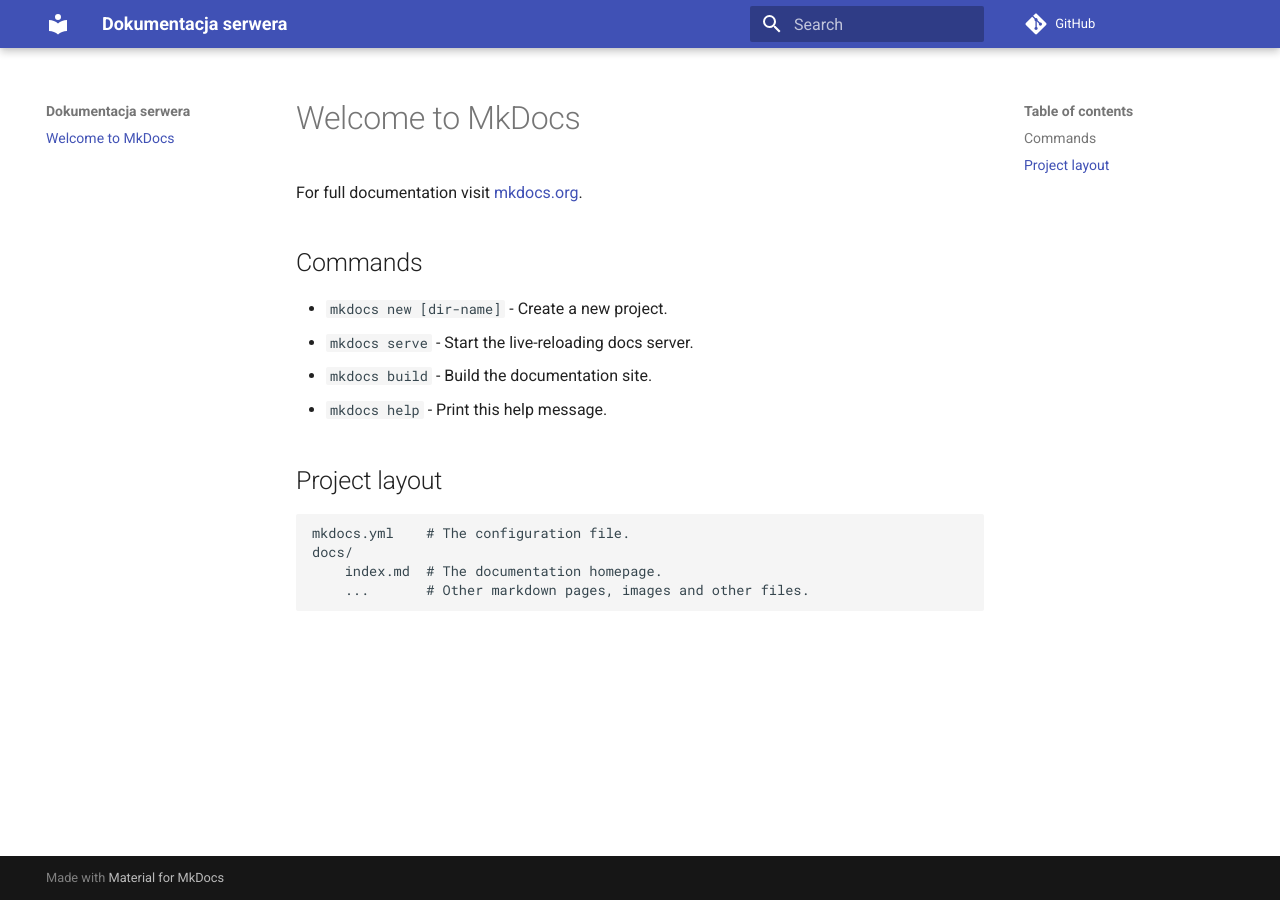
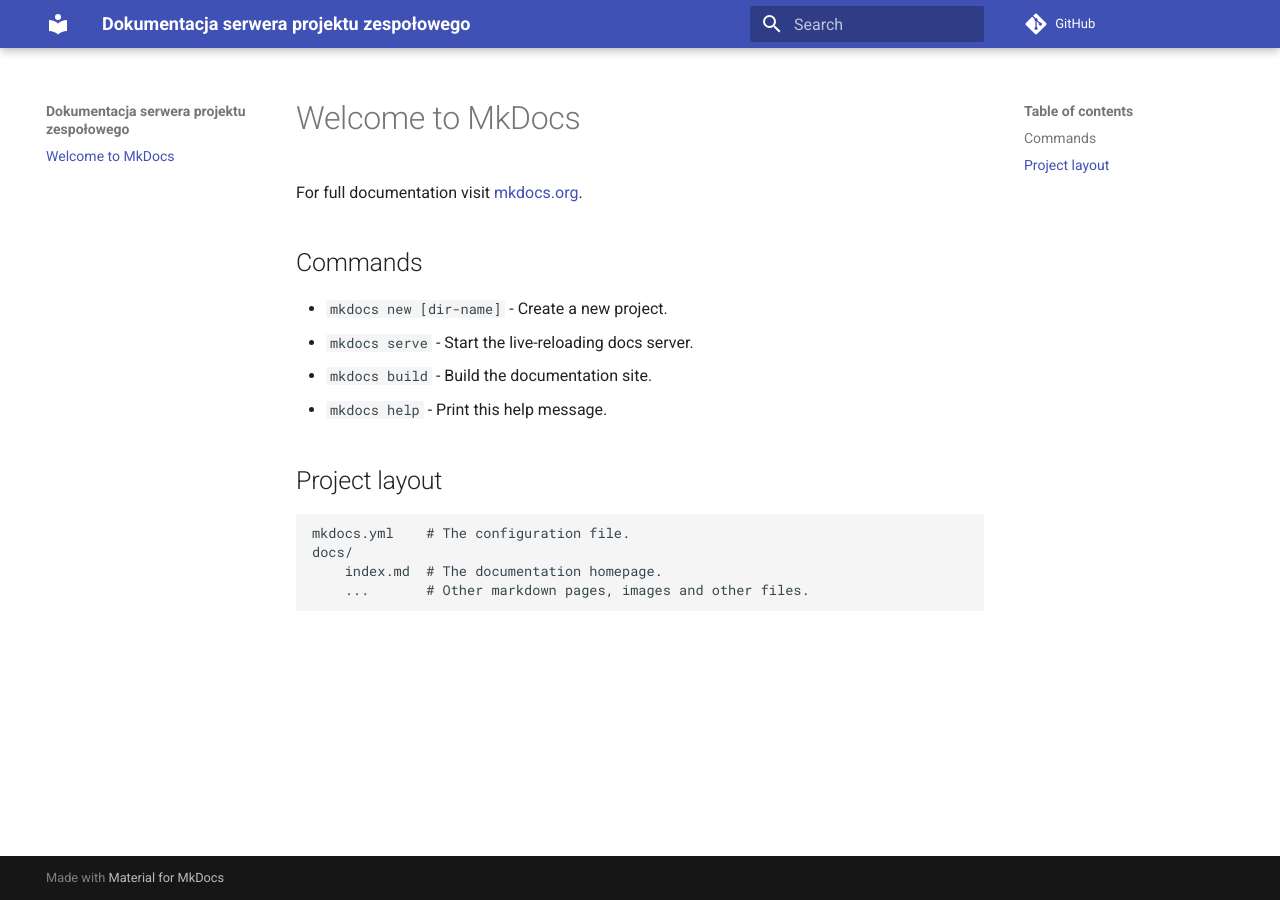
Before and after one commit to projekt-zespolony/server, an MkDocs documentation site: the page built from docs/index.md, in a window 1280 px wide. Built offline with MkDocs 1.6.1 and Material for MkDocs 9.7.7, drawn with Linux system fonts in a browser that asks for light colours; comment, search, counter and statistics services are not loaded.

Commit message:
mkdocs: change name

```diff
--- a/mkdocs.yml
+++ b/mkdocs.yml
@@ -1,4 +1,4 @@
-site_name: Dokumentacja serwera
+site_name: Dokumentacja serwera projektu zespołowego
 repo_url: https://github.com/projekt-zespolony/server
 theme:
   name: material
```
